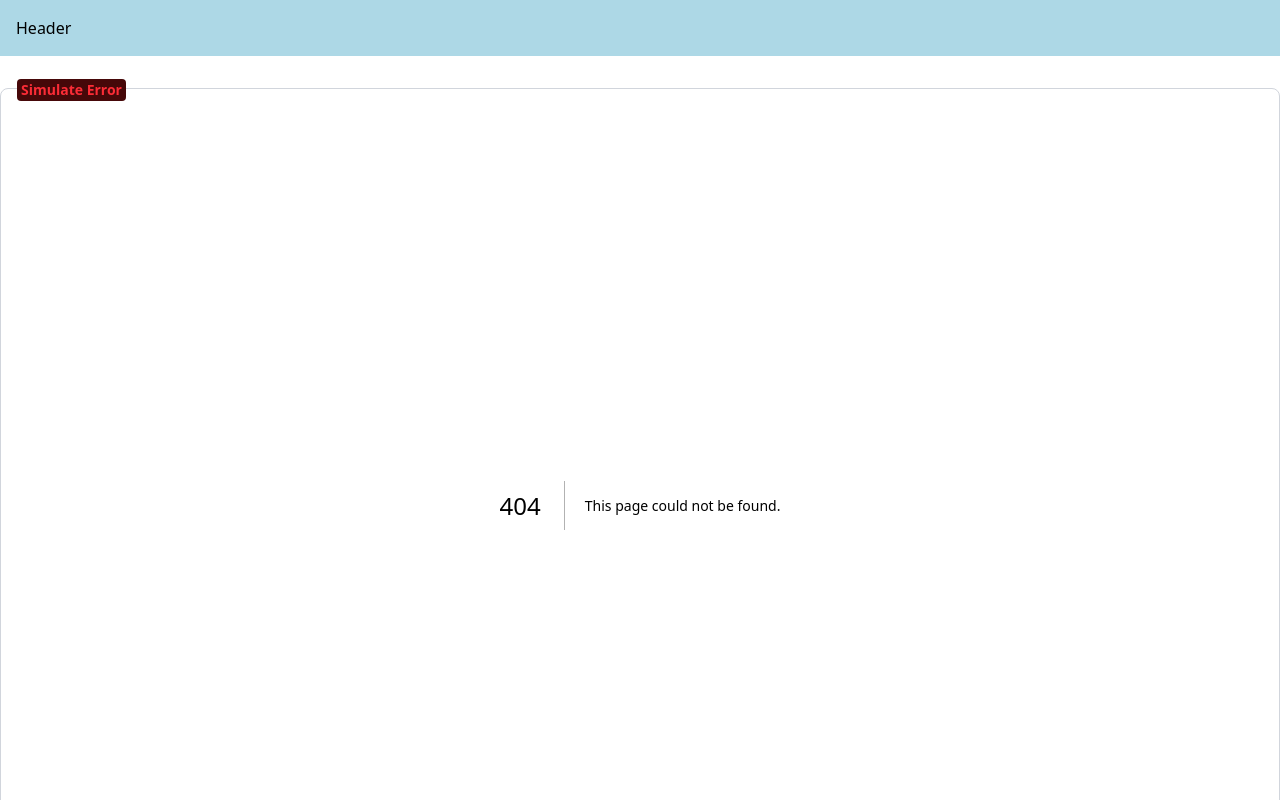
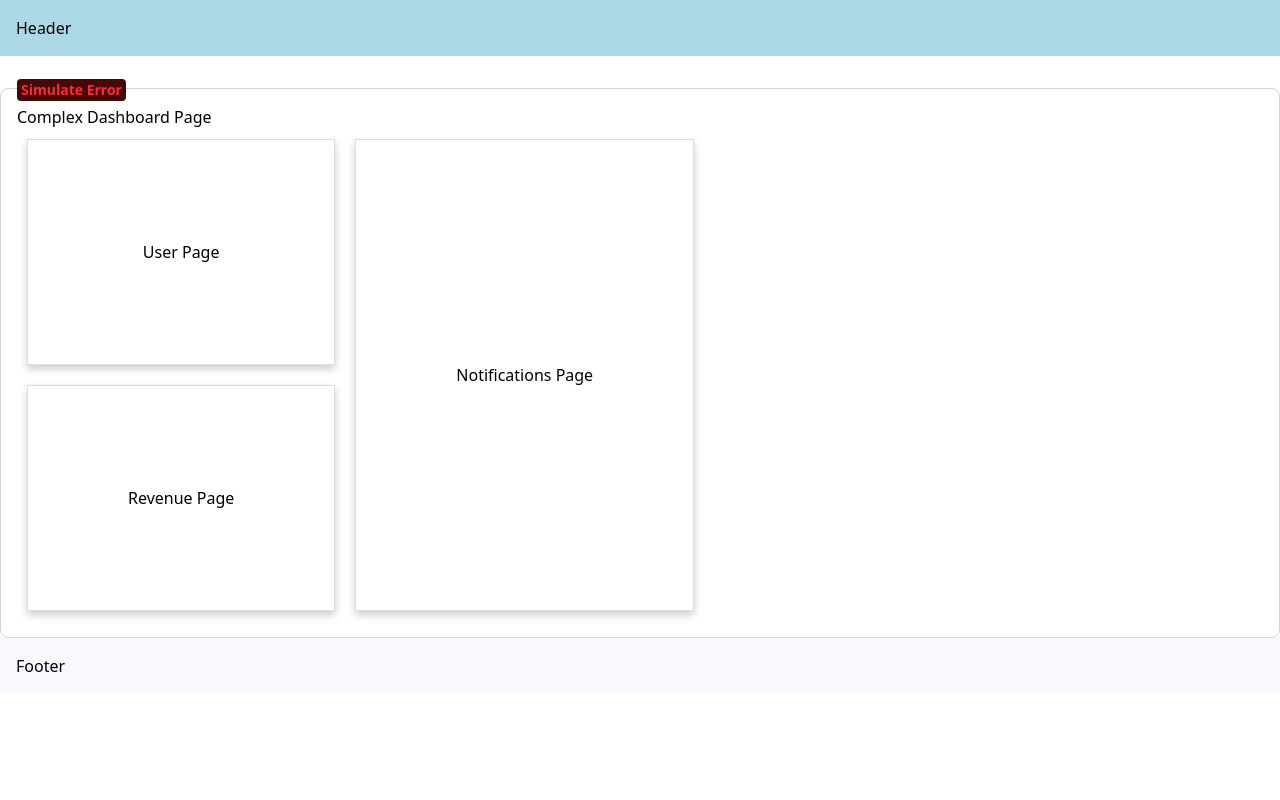
Before and after one commit to rs-quyhp/nextjs-15, a Next.js app in the folder routing-demo/: page /complex-dashboard in a window 1280 px wide. Before the commit this address had no page. Shown: the top 800 px of the page. Built offline with nearby package versions, Linux system fonts and the light colour scheme.

Commit message:
30. parallel routes

```diff
--- /dev/null
+++ b/routing-demo/src/app/complex-dashboard/@notifications/page.tsx
@@ -0,0 +1,7 @@
+import { Card } from "@/app/components/card";
+
+const NotificationsPage = () => {
+  return <Card>Notifications Page</Card>;
+};
+
+export default NotificationsPage;
--- /dev/null
+++ b/routing-demo/src/app/complex-dashboard/@revenue/page.tsx
@@ -0,0 +1,7 @@
+import { Card } from "@/app/components/card";
+
+const RevenuePage = () => {
+  return <Card>Revenue Page</Card>;
+};
+
+export default RevenuePage;
--- /dev/null
+++ b/routing-demo/src/app/complex-dashboard/@users/page.tsx
@@ -0,0 +1,7 @@
+import { Card } from "@/app/components/card";
+
+const UserPage = () => {
+  return <Card>User Page</Card>;
+};
+
+export default UserPage;
--- /dev/null
+++ b/routing-demo/src/app/complex-dashboard/layout.tsx
@@ -0,0 +1,29 @@
+export default function ComplexDashboardLayout({
+  children,
+  users,
+  revenue,
+  notifications,
+  login,
+}: {
+  children: React.ReactNode;
+  users: React.ReactNode;
+  revenue: React.ReactNode;
+  notifications: React.ReactNode;
+  login: React.ReactNode;
+}) {
+  const isLoggedIn = true;
+  return isLoggedIn ? (
+    <div>
+      <div>{children}</div>
+      <div style={{ display: "flex" }}>
+        <div style={{ display: "flex", flexDirection: "column" }}>
+          <div>{users}</div>
+          <div>{revenue}</div>
+        </div>
+        <div style={{ display: "flex", flex: 1 }}>{notifications}</div>
+      </div>
+    </div>
+  ) : (
+    login
+  );
+}
--- /dev/null
+++ b/routing-demo/src/app/complex-dashboard/page.tsx
@@ -0,0 +1,5 @@
+const ComplexDashboardPage = () => {
+  return <div>Complex Dashboard Page</div>;
+};
+
+export default ComplexDashboardPage;
--- /dev/null
+++ b/routing-demo/src/app/components/card.tsx
@@ -0,0 +1,13 @@
+export const Card = ({ children }: { children: React.ReactNode }) => {
+  const cardStyle = {
+    padding: "100px",
+    margin: "10px",
+    boxShadow: "0 4px 8px 0 rgba(0, 0, 0, 0.2)",
+    border: "1px solid #ddd",
+    display: "flex",
+    justifyContent: "center",
+    alignItems: "center",
+  };
+
+  return <div style={cardStyle}>{children}</div>;
+};
```
